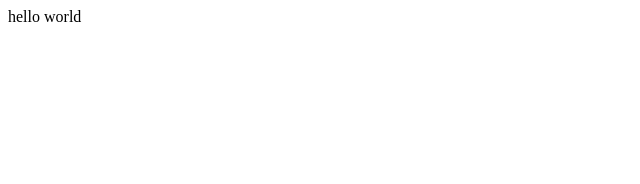
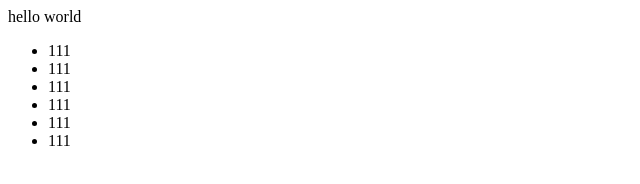
Before and after one commit to qq1543646589/key65, a plain HTML site: page index.html in a window 1280 px wide. Shown: the whole page, without its empty margins (0-640 px from the left). Drawn offline with Linux system fonts and the light colour scheme.

Commit message:
“添加了一个无序列表”

```diff
--- a/index.html
+++ b/index.html
@@ -7,6 +7,16 @@
     <title>Document</title>
 </head>
 <body>
-    <div>hello world</div>
+    <div>hello world
+        <ul>
+            <li>111</li>
+            <li>111</li>
+            <li>111</li>
+
+             <li>111</li> <li>111</li>
+             <li>111</li>
+
+        </ul>
+    </div>
 </body>
 </html>
```
